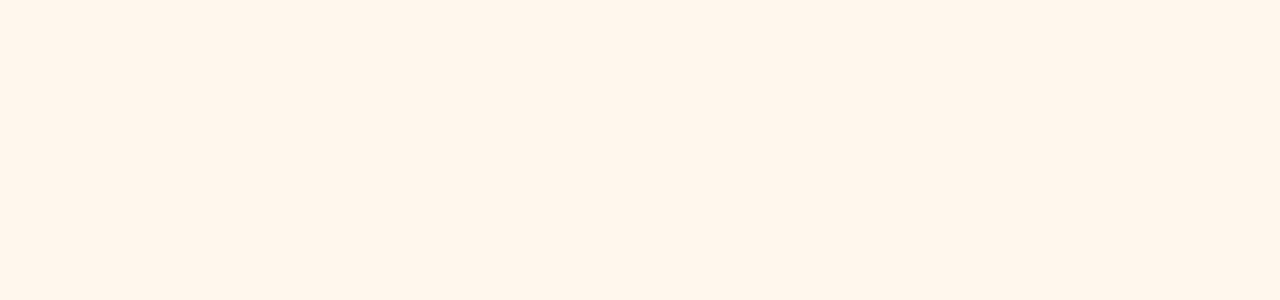
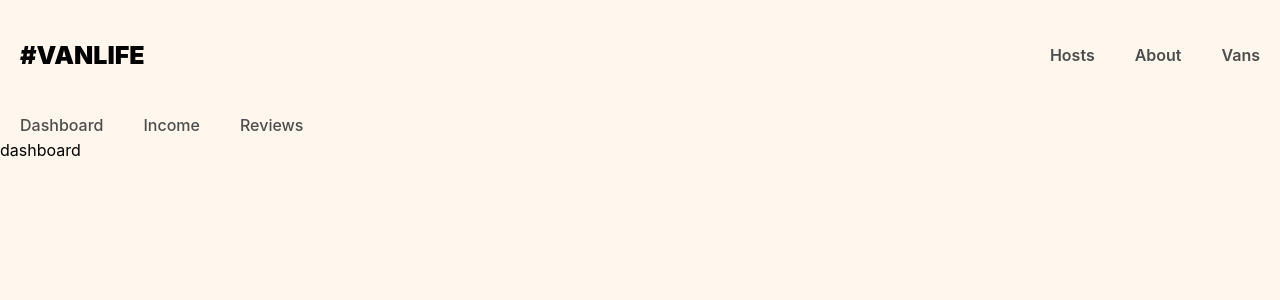
Before and after one commit to DenKuznets/van, a React (Vite) app: page /host in a window 1280 px wide. Before the commit this address had no page. Shown: the top 300 px of the page. Built offline with nearby package versions, Linux system fonts and the light colour scheme; what miragejs would draw is missing.

Commit message:
progress

```diff
--- a/src/components/Header.jsx
+++ b/src/components/Header.jsx
@@ -7,6 +7,7 @@
         #VanLife
       </Link>
       <nav>
+        <Link to="/host">Hosts</Link>
         <Link to="/about">About</Link>
         <Link to="/vans">Vans</Link>
       </nav>
--- /dev/null
+++ b/src/components/HostLayout.jsx
@@ -0,0 +1,14 @@
+import { Link, Outlet } from "react-router-dom";
+
+export default function HostLayout() {
+  return (
+    <>
+      <nav className="host-nav">
+        <Link to="/host">Dashboard</Link>
+        <Link to="/host/income">Income</Link>
+        <Link to="/host/reviews">Reviews</Link>
+      </nav>
+      <Outlet />
+    </>
+  );
+}
--- a/src/index.css
+++ b/src/index.css
@@ -229,3 +229,71 @@
 i[class*='van-type-'] {
     padding: 7px 14px;
 }
+
+.van-detail-container {
+    padding: 27px;
+}
+
+.van-detail-container .back-button {
+    color: black;
+    text-decoration: none;
+}
+
+.van-detail-container .back-button:visited {}
+
+.van-detail-container .back-button span {
+    text-decoration: underline;
+}
+
+.van-detail {
+    display: flex;
+    flex-direction: column;
+    color: #161616;
+}
+
+.van-detail img {
+    border-radius: 5px;
+    margin-block: 47px;
+}
+
+.van-detail h2 {
+    font-size: 2rem;
+    margin-bottom: 10px;
+}
+
+.van-detail>i {
+    align-self: flex-start;
+}
+
+.van-detail .van-price {
+    font-size: 1.25rem;
+    margin-bottom: 10px;
+}
+
+.van-detail .van-price span {
+    font-weight: 700;
+    font-size: 1.5rem;
+}
+
+.van-detail .link-button {
+    background-color: #FF8C38;
+    color: white;
+    font-size: 1.125rem;
+}
+
+.host-nav {
+    display: flex;
+}
+
+.host-nav a {
+    text-decoration: none;
+    color: #4D4D4D;
+    font-weight: 500;
+    padding: 5px 20px;
+}
+
+.host-nav a:hover {
+    color: #161616;
+    text-decoration: underline;
+    font-weight: 600;
+}
--- a/src/main.jsx
+++ b/src/main.jsx
@@ -1,13 +1,17 @@
-// import React from "react";
+
+import "./index.css";
+import "../server";
 import ReactDOM from "react-dom/client";
 import { BrowserRouter, Routes, Route } from "react-router-dom";
 import Home from "./pages/Home";
 import About from "./pages/About";
-import Vans from "./pages/Vans";
-import VanDetail from "./pages/VanDetail";
-import Layout from './components/Layout'
-import "./index.css";
-import "../server";
+import Vans from "./pages/vans/Vans";
+import VanDetail from "./pages/vans/VanDetail";
+import Layout from "./components/Layout";
+import Dashboard from "./pages/host/Dashboard";
+import Income from "./pages/host/Income";
+import Reviews from "./pages/host/Reviews";
+import HostLayout from "./components/HostLayout";
 
 function App() {
   return (
@@ -18,6 +22,11 @@
           <Route path="/about" element={<About />} />
           <Route path="/vans" element={<Vans />} />
           <Route path="/vans/:id" element={<VanDetail />} />
+          <Route path="host" element={<HostLayout />}>
+            <Route path="/host" element={<Dashboard />} />
+            <Route path="/host/income" element={<Income />} />
+            <Route path="/host/reviews" element={<Reviews />} />
+          </Route>
         </Route>
       </Routes>
     </BrowserRouter>
--- /dev/null
+++ b/src/pages/host/Dashboard.jsx
@@ -0,0 +1,13 @@
+import { Outlet } from "react-router-dom"
+
+
+const Dashboard = () => {
+  return (
+      <div>
+          <div>dashboard</div>
+          <Outlet />
+      </div>
+  )
+}
+
+export default Dashboard
--- /dev/null
+++ b/src/pages/host/Income.jsx
@@ -0,0 +1,9 @@
+
+
+const Income = () => {
+  return (
+    <div>Income</div>
+  )
+}
+
+export default Income
--- /dev/null
+++ b/src/pages/host/Reviews.jsx
@@ -0,0 +1,8 @@
+
+const Reviews = () => {
+  return (
+    <div>Reviews</div>
+  )
+}
+
+export default Reviews
```
Also changed, not shown: src/pages/vans/VanDetail.jsx (renamed from src/pages/VanDetail.jsx), src/pages/vans/Vans.jsx (renamed from src/pages/Vans.jsx).
